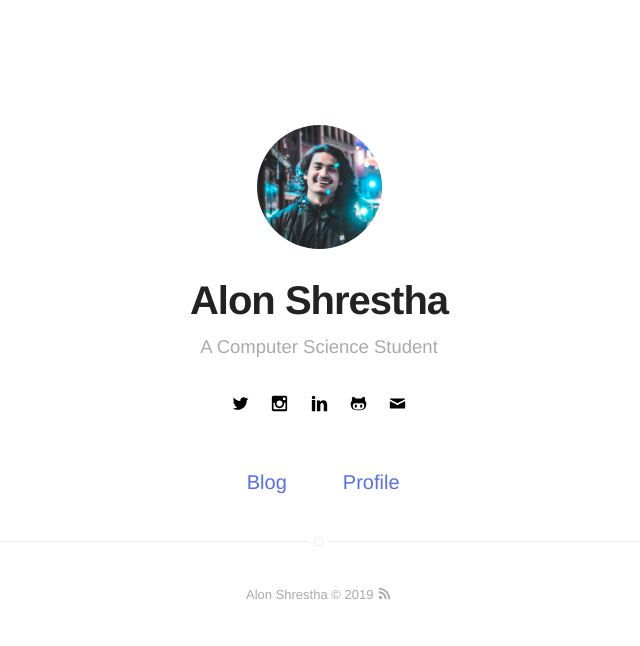
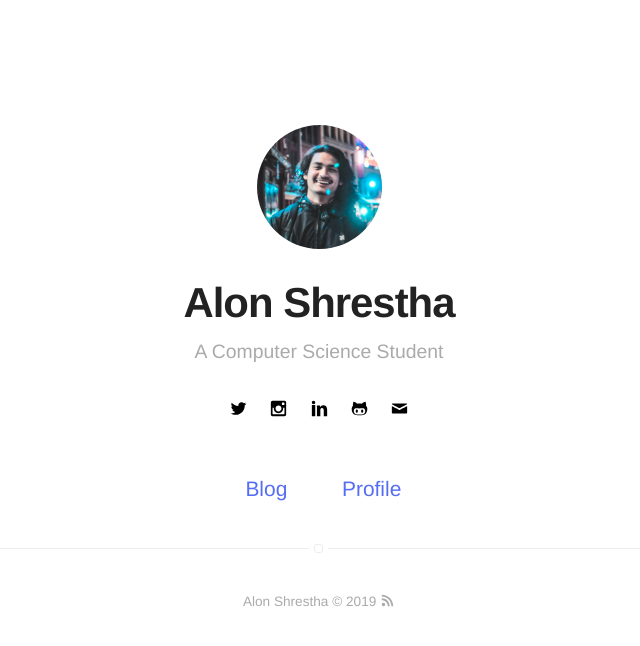
Before and after one commit to alonshrestha/alonshrestha.com.np, a Jekyll site: the page built from index.html, in a window 1280 px wide. Shown: the top 646 px of the page, without its empty margins (321-961 px from the left). Built offline with Jekyll 4.4.1, drawn with Linux system fonts in a browser that asks for light colours.

Commit message:
sass changes

```diff
--- a/_sass/base/general.sass
+++ b/_sass/base/general.sass
@@ -1,9 +1,9 @@
 body, html
-	font-size: 62.5%
-
+	//font-size: 62.5%
+	font-size: 65.5%
 body
 	line-height: 1
-	font: 16px $fontSans
+	font: 19px $fontSans
 	color: #4b4c52
 	///color: $alpha
 
```
Also changed, not shown: 13 other files.
